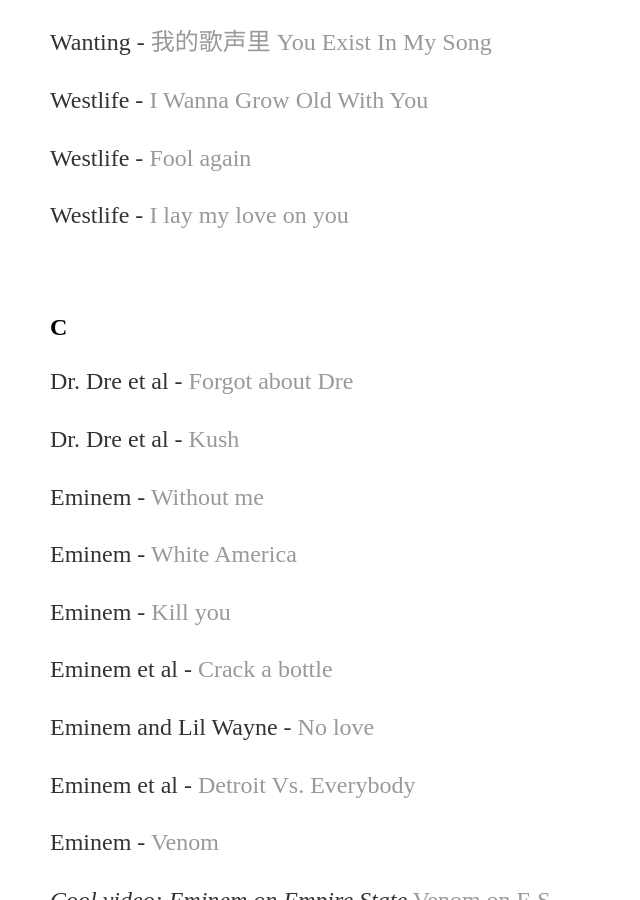
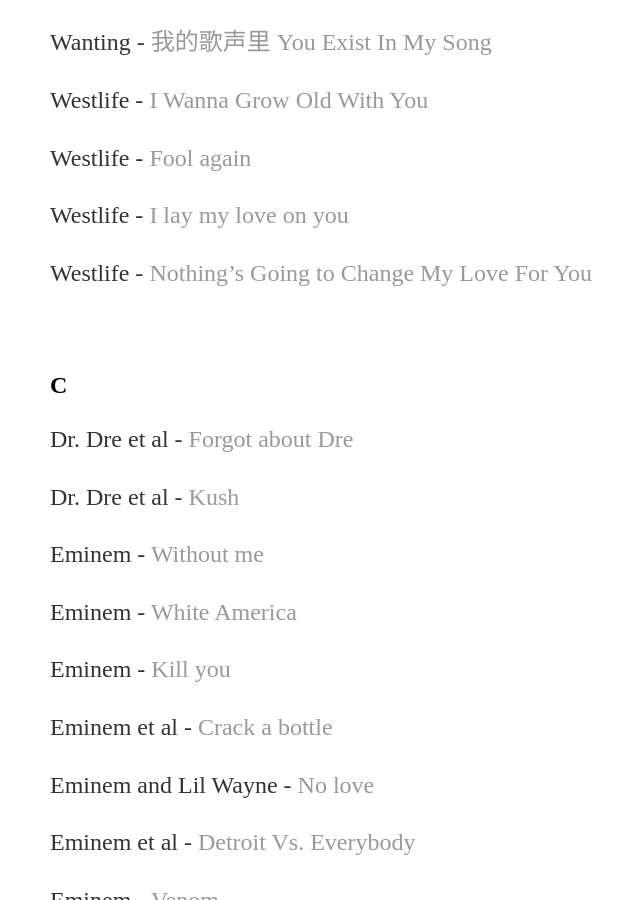
Before and after one commit to yjkweon24/yjkweon24.github.io, a Jekyll site: the page built from _posts/2018-10-23-songs-that-i-love.md, in a window 1280 px wide and 900 px high, scrolled down 11421 px. Shown: the whole window, without its empty margins (142-782 px from the left). Built offline with Jekyll 4.4.1, drawn with Linux system fonts in a browser that asks for light colours.

Commit message:
Update 2018-10-23-songs-that-i-love.md

```diff
--- a/_posts/2018-10-23-songs-that-i-love.md
+++ b/_posts/2018-10-23-songs-that-i-love.md
@@ -396,6 +396,8 @@
 
 Westlife - [I lay my love on you](https://youtu.be/ZnOAK04tJhc)
 
+Westlife - [Nothing's Going to Change My Love For You](https://www.youtube.com/watch?v=dmVtts8oPjA)
+
 <br>
 
 ## C
```
